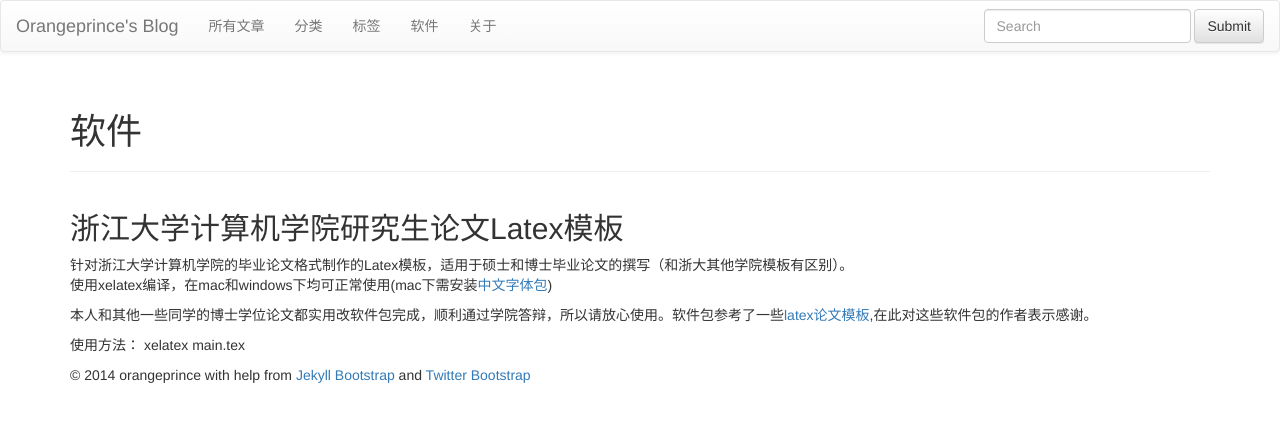
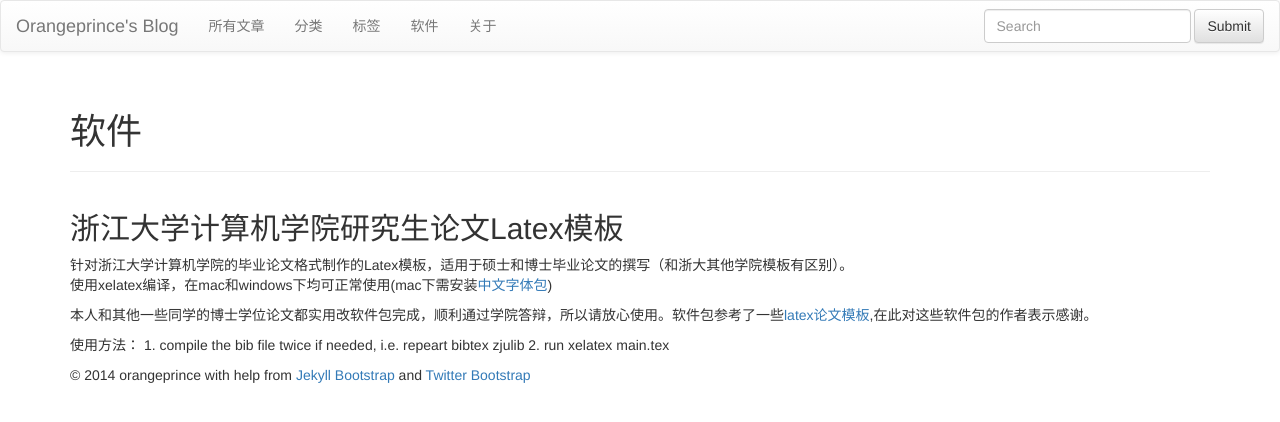
Before and after one commit to orangeprince/orangeprince.github.io, a Jekyll site: the page built from software.md, in a window 1280 px wide. Shown: the top 422 px of the page. Built offline with Jekyll 4.4.1, drawn with Linux system fonts in a browser that asks for light colours; nearby versions of some CDN libraries; library files that are not in the unit come from our copies; comment, search, counter and statistics services are not loaded.

Commit message:
modified:   software.md

```diff
--- a/software.md
+++ b/software.md
@@ -13,4 +13,5 @@ weight: 4
 本人和其他一些同学的博士学位论文都实用改软件包完成，顺利通过学院答辩，所以请放心使用。软件包参考了一些[latex论文模板](https://code.google.com/p/zjuthesistex/),在此对这些软件包的作者表示感谢。
 
 使用方法：
-	xelatex main.tex
+	1. compile the bib file twice if needed, i.e. repeart bibtex zjulib
+	2. run xelatex main.tex
```
